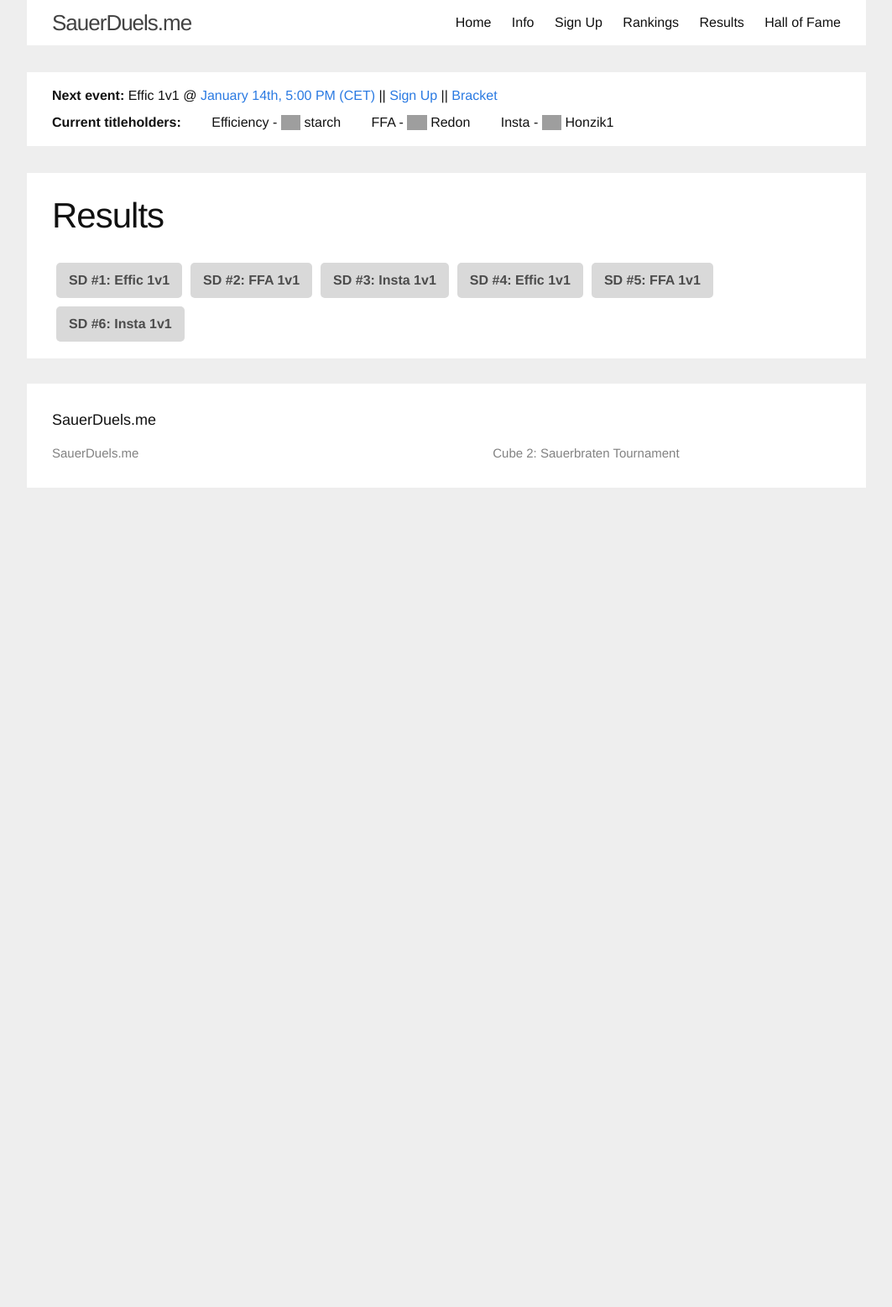
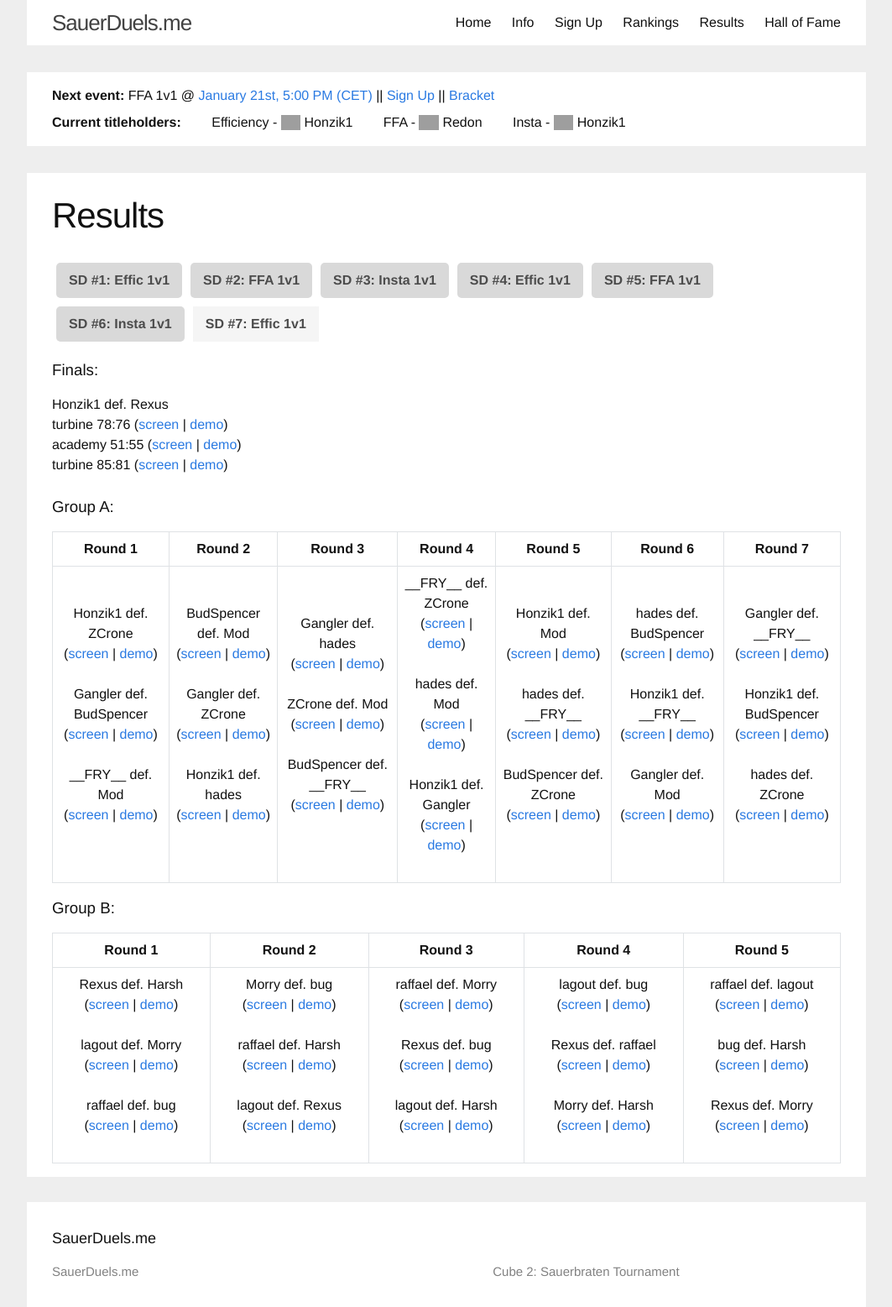
Before and after one commit to sauerduels/website, a Jekyll site: the page built from _events/sd07-effic.md, in a window 1280 px wide. Shown: the whole page at 84% size, without its empty margins (108-1171 px from the left). Built offline with Jekyll 4.4.1, drawn with Linux system fonts in a browser that asks for light colours; before the commit the page ends 900 px from its top, so only the background shows below that; grey boxes are pictures that could not be loaded.

Commit message:
update pages

```diff
--- a/_events/sd07-effic.md
+++ b/_events/sd07-effic.md
@@ -2,7 +2,89 @@
 title: Effic 1v1
 index: 7
 date: '2018-01-14 18:00:00 +01:00'
-signupurl: http://challonge.com/tournaments/signup/iCSIXqrnkH
-bracketurl: http://sauerduels.challonge.com/sd07effic
-completed: false
+completed: true
+finals:
+  result: Honzik1 def. Rexus
+  games:
+    - title: turbine 78:76
+      slug: sd07_final_honzik1_vs_rexus_game1
+    - title: academy 51:55
+      slug: sd07_final_honzik1_vs_rexus_game2
+    - title: turbine 85:81
+      slug: sd07_final_honzik1_vs_rexus_game3
+groups:
+  a:
+    - - result: Honzik1 def. ZCrone
+        slug: sd07_honzik1_vs_zcrone
+      - result: Gangler def. BudSpencer
+        slug: sd07_budspencer_vs_gangler
+      - result: __FRY__ def. Mod
+        slug: sd07___fry___vs_mod
+    - - result: BudSpencer def. Mod
+        slug: sd07_budspencer_vs_mod
+      - result: Gangler def. ZCrone
+        slug: sd07_gangler_vs_zcrone
+      - result: Honzik1 def. hades
+        slug: sd07_hades_vs_honzik1
+    - - result: Gangler def. hades
+        slug: sd07_gangler_vs_hades
+      - result: ZCrone def. Mod
+        slug: sd07_mod_vs_zcrone
+      - result: BudSpencer def. __FRY__
+        slug: sd07___fry___vs_budspencer
+    - - result: __FRY__ def. ZCrone
+        slug: sd07___fry___vs_zcrone
+      - result: hades def. Mod
+        slug: sd07_hades_vs_mod
+      - result: Honzik1 def. Gangler
+        slug: sd07_gangler_vs_honzik1
+    - - result: Honzik1 def. Mod
+        slug: sd07_honzik1_vs_mod
+      - result: hades def. __FRY__
+        slug: sd07___fry___vs_hades
+      - result: BudSpencer def. ZCrone
+        slug: sd07_budspencer_vs_zcrone
+    - - result: hades def. BudSpencer
+        slug: sd07_budspencer_vs_hades
+      - result: Honzik1 def. __FRY__
+        slug: sd07___fry___vs_honzik1
+      - result: Gangler def. Mod
+        slug: sd07_gangler_vs_mod
+    - - result: Gangler def. __FRY__
+        slug: sd07___fry___vs_gangler
+      - result: Honzik1 def. BudSpencer
+        slug: sd07_budspencer_vs_honzik1
+      - result: hades def. ZCrone
+        slug: sd07_hades_vs_zcrone
+  b:
+    - - result: Rexus def. Harsh
+        slug: sd07_harsh_vs_rexus
+      - result: lagout def. Morry
+        slug: sd07_lagout_vs_morry
+      - result: raffael def. bug
+        slug: sd07_bug_vs_raffael
+    - - result: Morry def. bug
+        slug: sd07_bug_vs_morry
+      - result: raffael def. Harsh
+        slug: sd07_harsh_vs_raffael
+      - result: lagout def. Rexus
+        slug: sd07_lagout_vs_rexus
+    - - result: raffael def. Morry
+        slug: sd07_morry_vs_raffael
+      - result: Rexus def. bug
+        slug: sd07_bug_vs_rexus
+      - result: lagout def. Harsh
+        slug: sd07_harsh_vs_lagout
+    - - result: lagout def. bug
+        slug: sd07_bug_vs_lagout
+      - result: Rexus def. raffael
+        slug: sd07_raffael_vs_rexus
+      - result: Morry def. Harsh
+        slug: sd07_harsh_vs_morry
+    - - result: raffael def. lagout
+        slug: sd07_lagout_vs_raffael
+      - result: bug def. Harsh
+        slug: sd07_bug_vs_harsh
+      - result: Rexus def. Morry
+        slug: sd07_morry_vs_rexus
 ---
```
Also changed, not shown: _events/sd10-effic.md (added, +8 -0 lines), hof.html (+11 -2 lines), info.md (+1 -2 lines).
